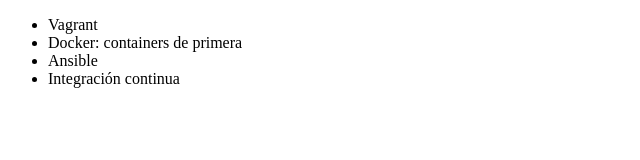
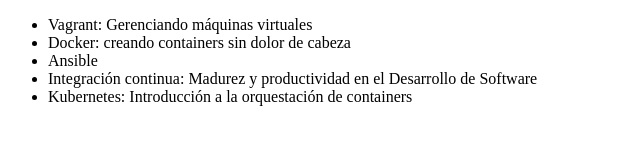
Before and after one commit to leidyp6/alura-GIT, a plain HTML site: page index.html in a window 1280 px wide. Shown: the whole page, without its empty margins (0-640 px from the left). Drawn offline with Linux system fonts and the light colour scheme.

Commit message:
actualizando nombres de cursos

```diff
--- a/index.html
+++ b/index.html
@@ -6,10 +6,11 @@
 </head>
 <body>
      <ul>
-         <li> Vagrant </li>
-         <li> Docker: containers de primera </li>
+         <li> Vagrant: Gerenciando máquinas virtuales </li>
+         <li> Docker: creando containers sin dolor de cabeza </li>
          <li> Ansible </li>
-         <li> Integración continua </li>
+         <li> Integración continua: Madurez y productividad en  el Desarrollo de Software  </li>
+         <li> Kubernetes: Introducción a la orquestación de containers  </li>
      </ul>
 </body>
 </html>
```
